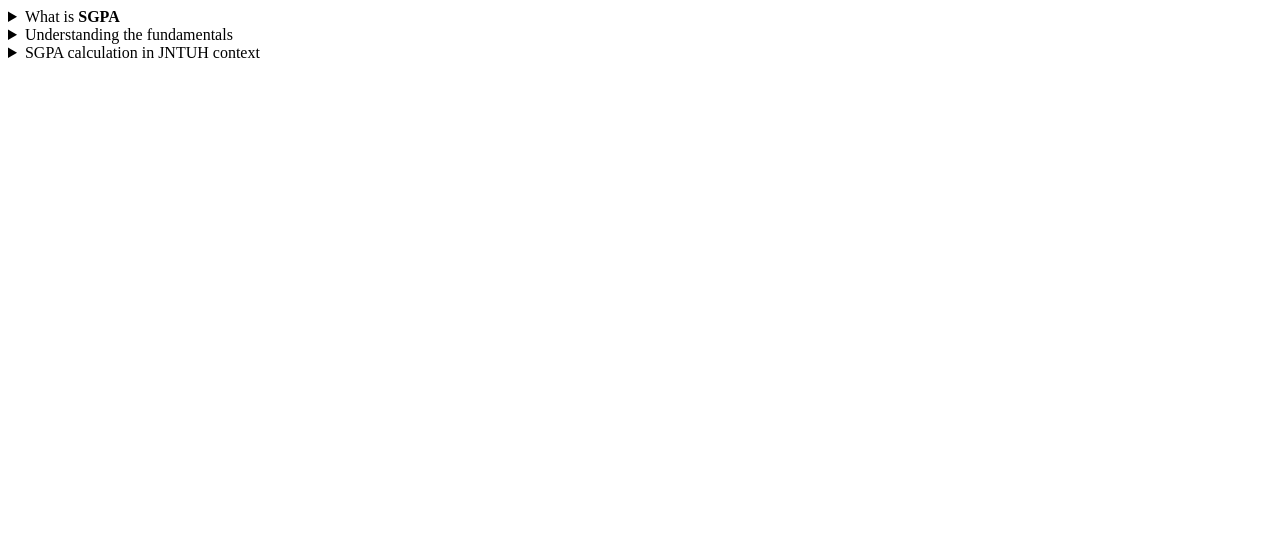
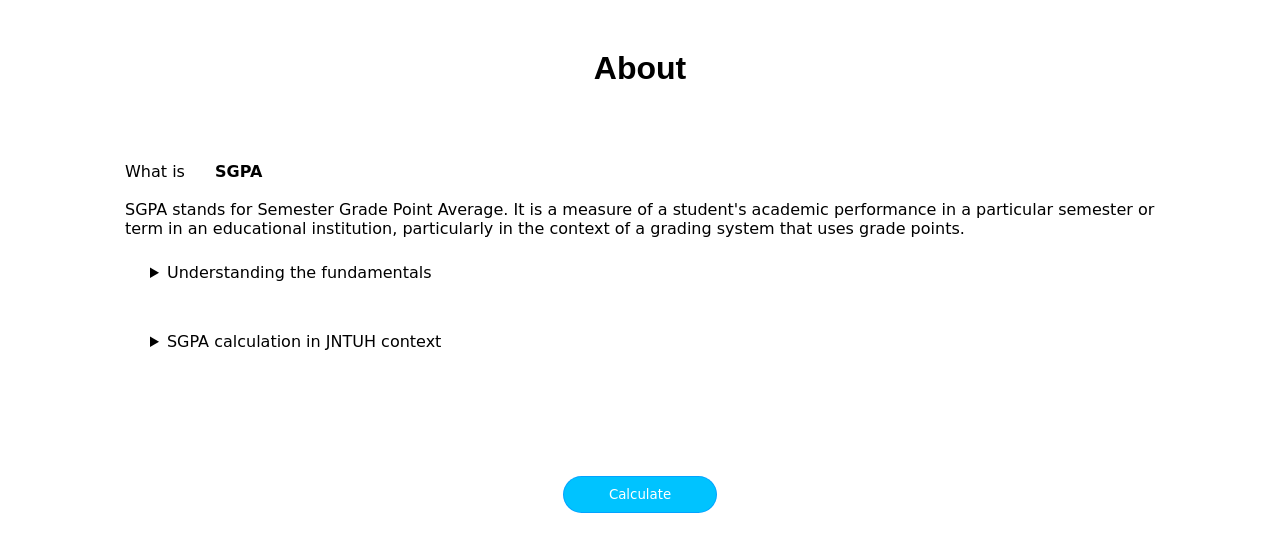
Before and after one commit to KoyalkarAditya/CGPA-calculator, a plain HTML site: page about.html in a window 1280 px wide. Drawn offline with Linux system fonts and the light colour scheme.

Commit message:
edited the about page

```diff
--- /dev/null
+++ b/about.css
@@ -0,0 +1,28 @@
+* {
+  margin: 25px;
+  font-family: cursive;
+}
+h1 {
+  text-align: center;
+  font-family: Arial, Helvetica, sans-serif;
+}
+main {
+  display: flex;
+  justify-content: center;
+}
+.button {
+  text-align: center;
+}
+a {
+  text-decoration: none;
+  color: white;
+}
+button {
+  padding: 10px 20px;
+  border-radius: 20px;
+  background-color: rgb(0, 195, 255);
+  border: 1px solid rgba(21, 0, 255, 0.166);
+}
+button:hover {
+  background-color: rgb(76, 0, 255);
+}
--- a/about.html
+++ b/about.html
@@ -4,16 +4,18 @@
     <meta charset="UTF-8" />
     <meta name="viewport" content="width=device-width, initial-scale=1.0" />
     <title>About</title>
+    <link rel="stylesheet" href="about.css">
   </head>
   <body>
-     <main>
+    <h1>About</h1>
+     <main class="shadow">
         <section>
-            <details>
-                <summary>What is <strong>SGPA</strong></summary>
-                <p>SGPA stands for Semester Grade Point Average. It is a measure of a student's academic performance
+            <p>
+                What is <strong>SGPA</strong><br><br>
+               SGPA stands for Semester Grade Point Average. It is a measure of a student's academic performance
                      in a particular semester or term in an educational institution, particularly in the context of
-                     a grading system that uses grade points.</p>
-                </details>
+                     a grading system that uses grade points.
+                </p>
                 <details>
                 <summary>Understanding the fundamentals</summary>
                 <p>A student’s performance in a single academic semester is assessed using a metric called the semester
@@ -44,5 +46,7 @@
                 </details>
         </section>
     </main>
+    <div class="button"> <button><a href="index.html">Calculate</a></button></div>
+
   </body>
 </html>
```
